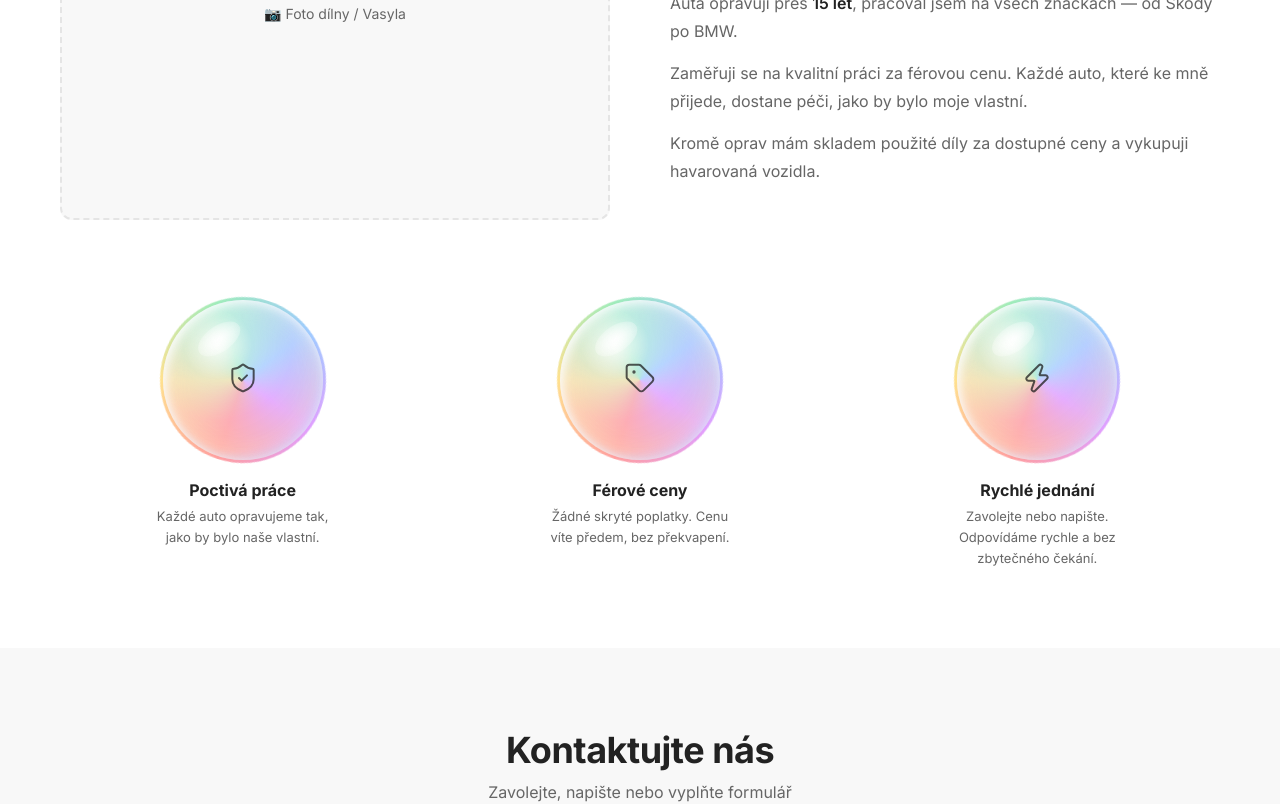
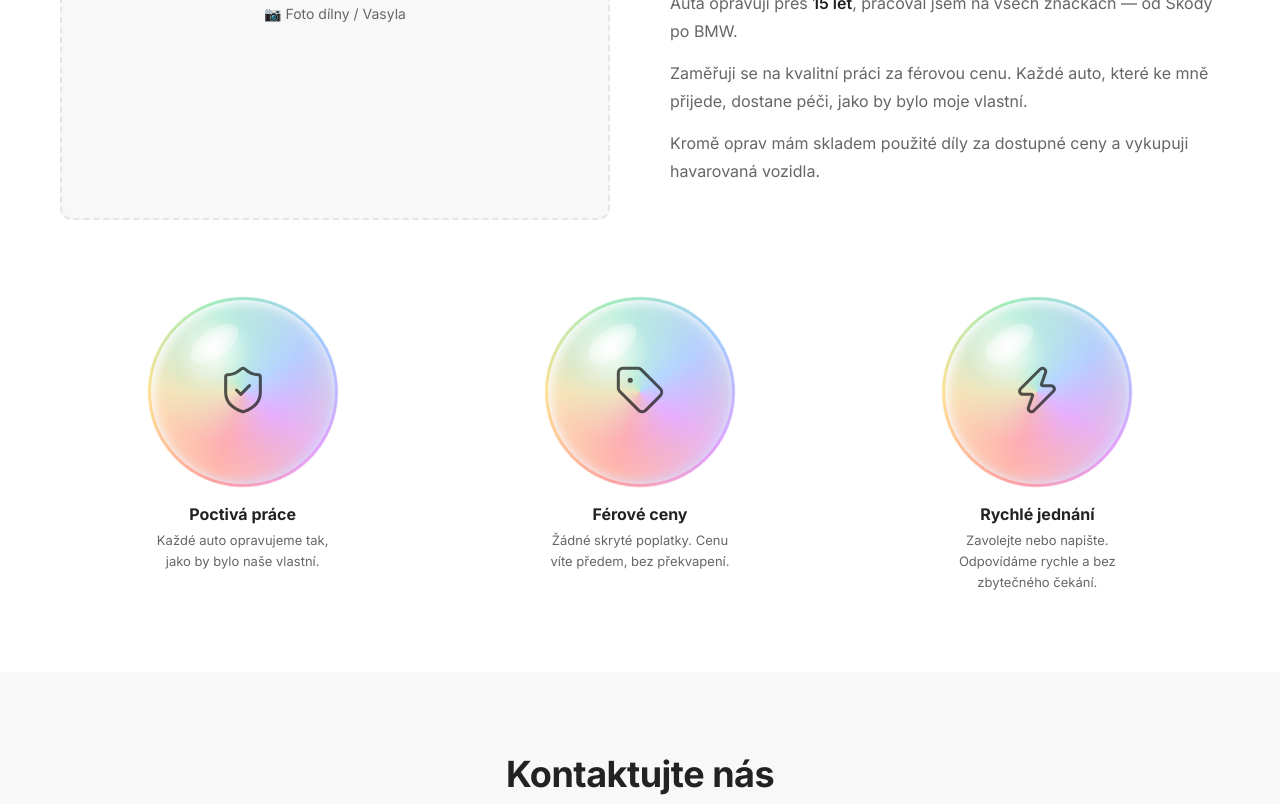
Before and after one commit to DimaShtempelyuk/bokoch-auto, a Next.js app: page / in a window 1280 px wide. Shown: the part 1630-2434 px from the top of the page. Built offline with nearby package versions, Linux system fonts and the light colour scheme.

Commit message:
Bigger bubble (184px) and larger icons (52px)

```diff
--- a/src/components/sections/About.tsx
+++ b/src/components/sections/About.tsx
@@ -113,8 +113,8 @@ const fadeUp = keyframes`
 
 const BubbleWrap = styled.div<{ $delay: number }>`
   position: relative;
-  width: 160px;
-  height: 160px;
+  width: 184px;
+  height: 184px;
   margin-bottom: 20px;
   animation: ${fadeUp} 0.5s ease both;
   animation-delay: ${(p) => p.$delay}ms;
@@ -248,7 +248,7 @@ function ValueBubble({
         <RainbowRing />
         <BubbleCircle $popped={popped} onClick={handleClick}>
           <BubbleIcon>
-            <Icon size={32} strokeWidth={1.5} />
+            <Icon size={52} strokeWidth={1.4} />
           </BubbleIcon>
         </BubbleCircle>
       </BubbleWrap>
```
